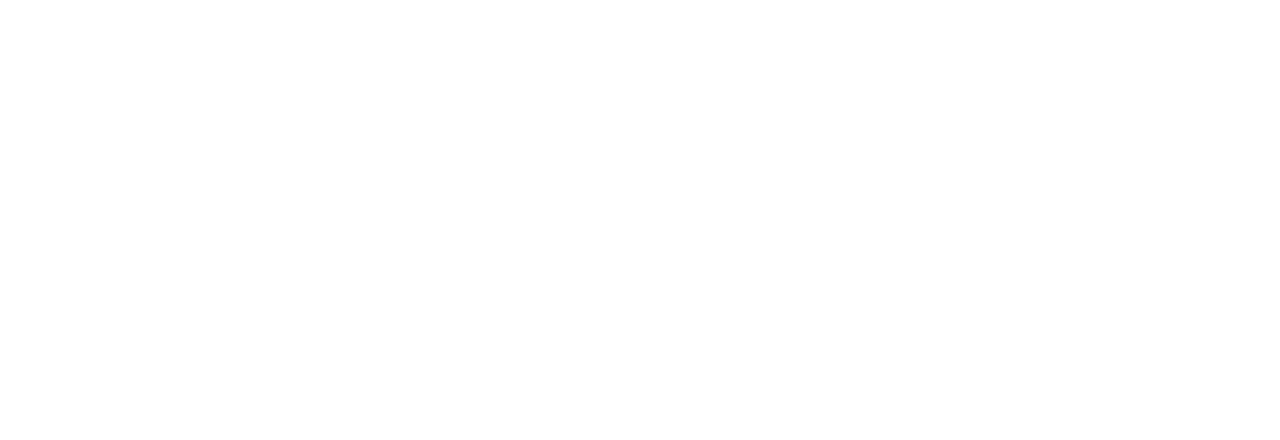
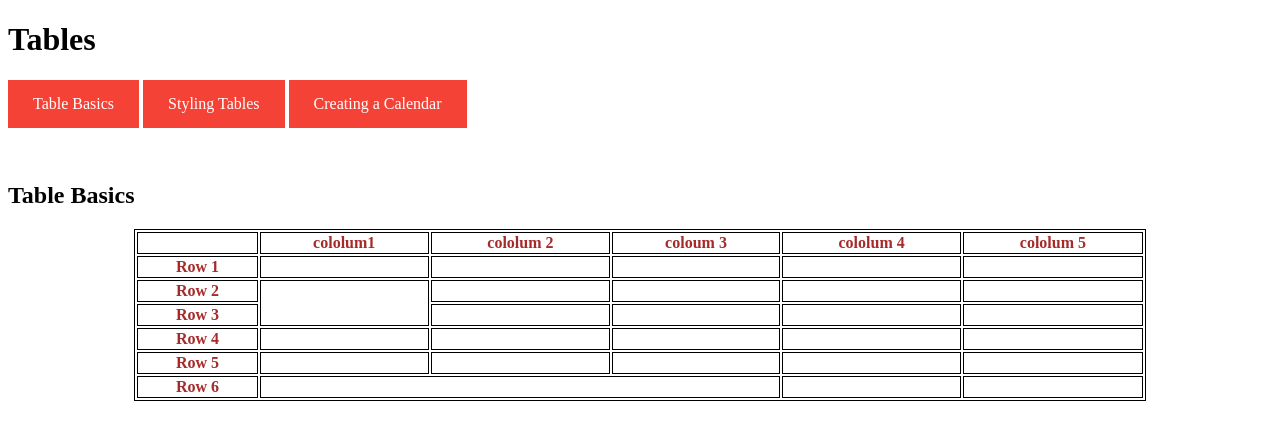
Before and after one commit to dbender94/Web105, a plain HTML site: page review/index.html in a window 1280 px wide. Drawn offline with Linux system fonts and the light colour scheme.

Commit message:
Add files via upload

```diff
--- a/review/index.html
+++ b/review/index.html
@@ -3,9 +3,111 @@
 <head>
     <meta charset="UTF-8">
     <meta name="viewport" content="width=device-width, initial-scale=1.0">
-    <title>The Outsiders Review</title>
+    <link rel="stylesheet" href="style.css">
+    <title>Tables</title>
+    <style>
+    table,
+        th,
+        td {
+            border: 1px solid black;
+        }
+th{
+  color: brown;
+}
+td{
+  color: brown;
+}
+        table {
+            margin: 20px auto;
+        }
+        a:link, a:visited {
+  background-color: #f44336;
+  color: white;
+  padding: 15px 25px;
+  text-align: center;
+  text-decoration: none;
+  display: inline-block;
+}
+
+
+
+
+
+</style>
 </head>
+
 <body>
+  <div class="container">
+    <header>
+        <h1>Tables</h1>
+        <nav>
+            <a href="index.html">Table Basics</a>
+            <a href="Styling-tables.html">Styling Tables</a>
+            <a href="calendar.html">Creating a Calendar</a>
+      </nav>
+        <p>&nbsp;</p>
+        <h2>Table Basics</h2>
+    </header>
+    <table width="80%">
+        <tbody><tr>
+            <th></th>
+            <th>cololum1</th>
+            <th>cololum 2</th>
+            <th>coloum 3</th>
+            <th>cololum 4</th>
+            <th>cololum 5</th>
 
+        </tr>
+        <tr>
+            <th>Row 1</th>
+            <td></td>
+            <td></td>
+            <td></td>
+            <td></td>
+            <td></td>
+        </tr>
+        <tr>
+            <th>Row 2</th>
+            <td rowspan="2"></td>
+            <td></td>
+            <td></td>
+            <td></td>
+            <td></td>
+        </tr>
+        <tr>
+          <th>Row 3</th>
+          <td ></td>
+          <td></td>
+          <td></td>
+          <td></td>
+
+        </tr>
+        <tr>
+          <th>Row 4</th>
+            <td ></td>
+            <td></td>
+            <td></td>
+            <td></td>
+            <td></td>
+        </tr>
+        <tr>
+         <th>Row 5</th>
+          <td ></td>
+          <td></td>
+          <td></td>
+          <td></td>
+          <td></td>
+        </tr>
+        <tr>
+          <th>Row 6</th>
+           <td colspan="3"></td>
+           <td></td>
+           <td></td>
+
+
+         </tr>
+
+    </tbody></table>
+</div>
 </body>
 </html>
```
